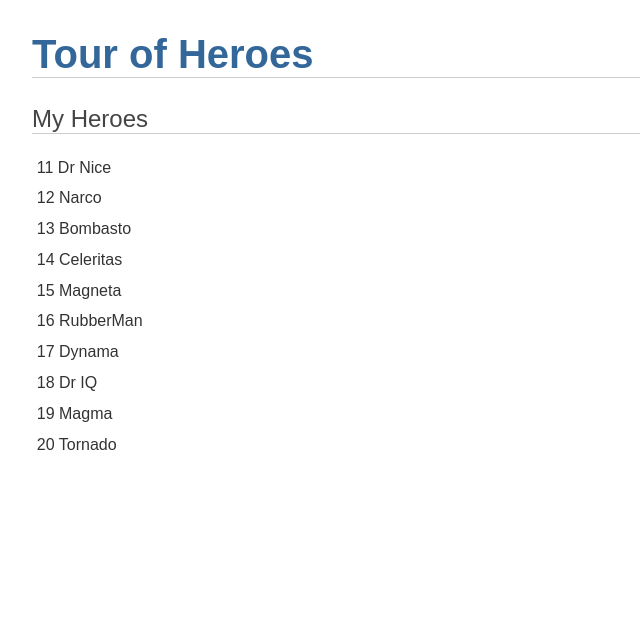
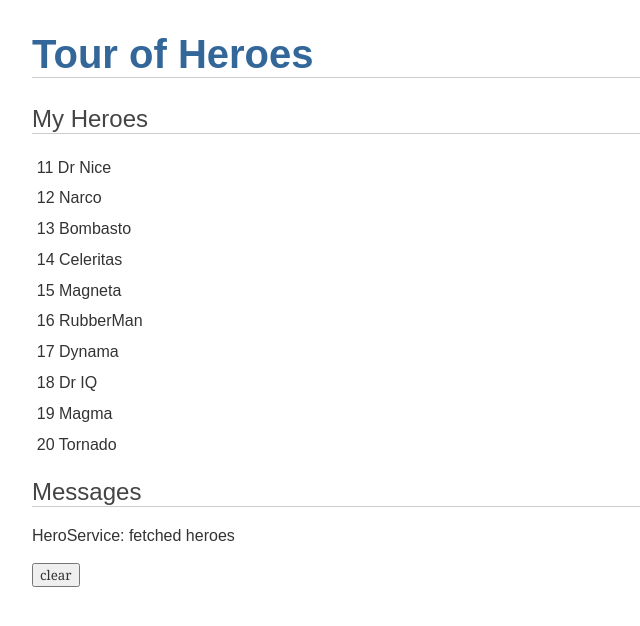
Before and after one commit to maiconfz/angular-playground, an Angular app in the folder angular-tour-of-heroes/: page / in a window 1280 px wide. Shown: the top 626 px of the page, without its empty margins (0-640 px from the left). Built offline with nearby package versions, Linux system fonts and the light colour scheme.

Commit message:
Add message service

```diff
--- a/angular-tour-of-heroes/src/app/app.component.html
+++ b/angular-tour-of-heroes/src/app/app.component.html
@@ -1,2 +1,3 @@
 <h1>{{title}}</h1>
 <app-heroes></app-heroes>
+<app-messages></app-messages>
--- a/angular-tour-of-heroes/src/app/app.module.ts
+++ b/angular-tour-of-heroes/src/app/app.module.ts
@@ -5,12 +5,14 @@
 import { AppComponent } from './app.component';
 import { HeroesComponent } from './heroes/heroes.component';
 import { HeroDetailComponent } from './hero-detail/hero-detail.component';
+import { MessagesComponent } from './messages/messages.component';
 
 @NgModule({
   declarations: [
     AppComponent,
     HeroesComponent,
-    HeroDetailComponent
+    HeroDetailComponent,
+    MessagesComponent
   ],
   imports: [
     BrowserModule,
--- a/angular-tour-of-heroes/src/app/hero.service.ts
+++ b/angular-tour-of-heroes/src/app/hero.service.ts
@@ -2,6 +2,7 @@
 import { Observable, of } from 'rxjs';
 import { Hero } from './hero';
 import { HEROES } from './mock-heroes';
+import { MessageService } from './message.service';
 
 
 @Injectable({
@@ -9,9 +10,10 @@
 })
 export class HeroService {
 
-  constructor() { }
+  constructor(public messageService: MessageService) { }
 
   getHeroes(): Observable<Hero[]> {
+    this.messageService.add('HeroService: fetched heroes');
     return of(HEROES);
   }
 }
--- /dev/null
+++ b/angular-tour-of-heroes/src/app/message.service.ts
@@ -0,0 +1,18 @@
+import { Injectable } from '@angular/core';
+
+@Injectable({
+  providedIn: 'root'
+})
+export class MessageService {
+  messages: String[] = [];
+
+  constructor() { }
+
+  add(message: String) {
+    this.messages.push(message);
+  }
+
+  clear() {
+    this.messages = [];
+  }
+}
--- /dev/null
+++ b/angular-tour-of-heroes/src/app/messages/messages.component.html
@@ -0,0 +1,6 @@
+<div *ngIf="messageService.messages.length">
+    <h2>Messages</h2>
+    <div *ngFor='let message of messageService.messages'> {{message}} </div>
+    <br />
+    <button class="clear" (click)="messageService.clear()">clear</button>
+</div>
--- /dev/null
+++ b/angular-tour-of-heroes/src/app/messages/messages.component.ts
@@ -0,0 +1,16 @@
+import { Component, OnInit } from '@angular/core';
+import { MessageService } from '../message.service';
+
+@Component({
+  selector: 'app-messages',
+  templateUrl: './messages.component.html',
+  styleUrls: ['./messages.component.css']
+})
+export class MessagesComponent implements OnInit {
+
+  constructor(public messageService: MessageService) { }
+
+  ngOnInit() {
+  }
+
+}
```
Also changed, not shown: angular-tour-of-heroes/src/app/messages/messages.component.css (added), 2 other files (tests, documents, lock files or other folders).
